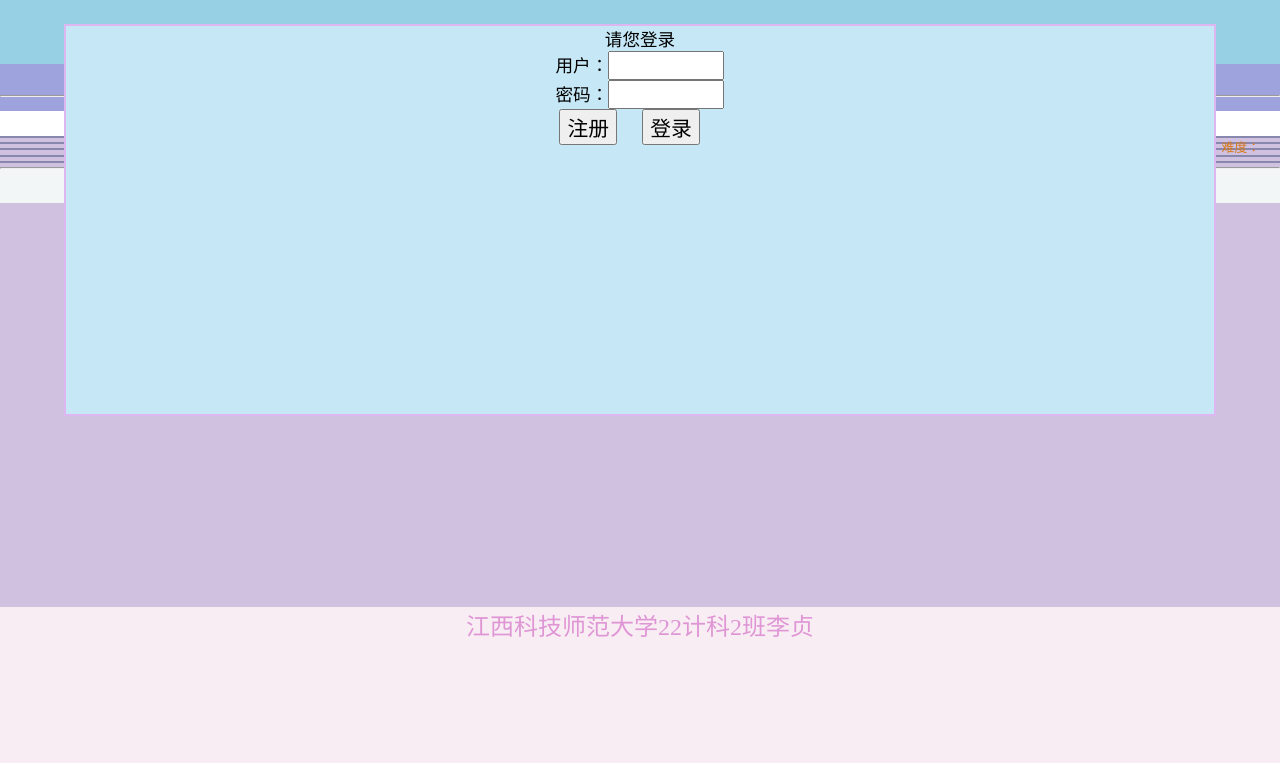
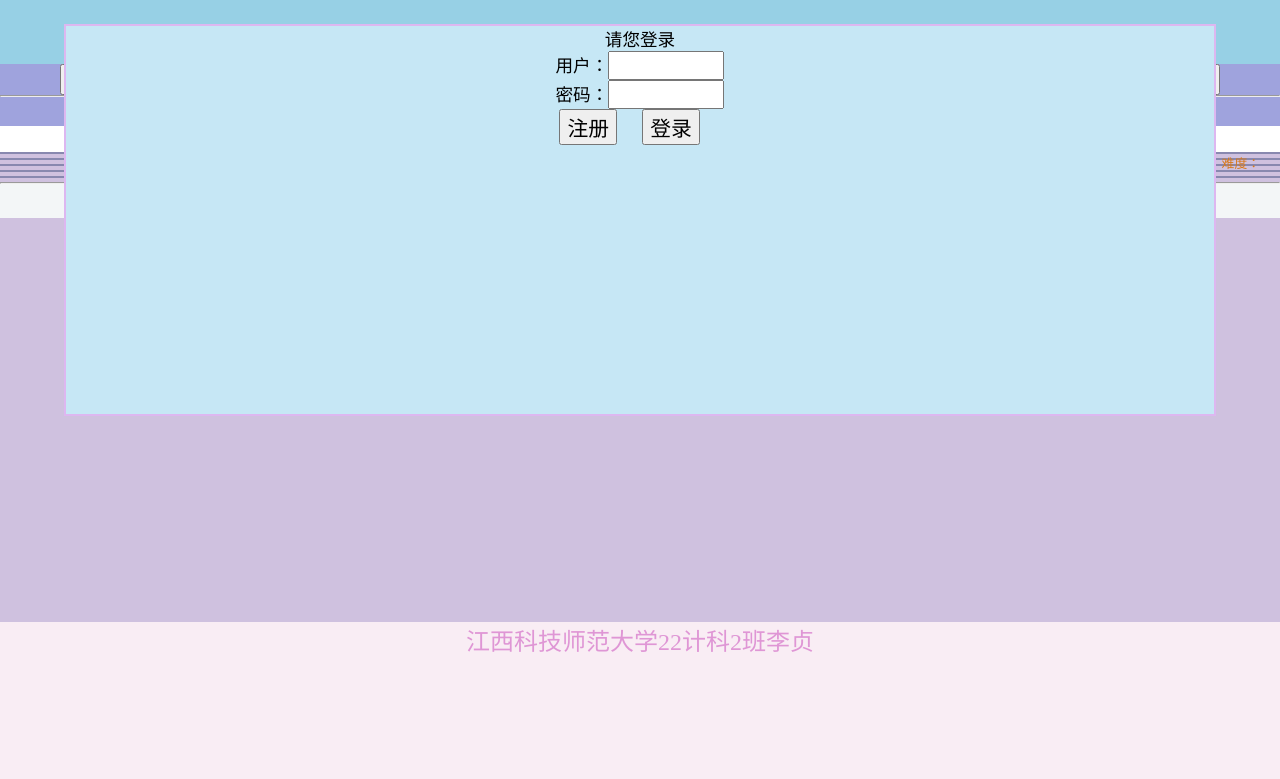
Before and after one commit to lz-cyber/lz-cyber.github.io, a plain HTML site: page CET6/index.html in a window 1280 px wide. Shown: the part 54-833 px from the top of the page. Drawn offline with Linux system fonts and the light colour scheme.

Commit message:
Update view.css

```diff
--- a/CET6/view.css
+++ b/CET6/view.css
@@ -14,17 +14,17 @@
     height: 15% ;
     position: relative;
        }
-    nav{ height: 6% ;
+    nav{ height: 8% ;
         background-color: rgb(159, 163, 221);}
     nav button{
      font-size: 1em;
        }
     button.small{
-     width: 20%;
+     width: 30%;
      padding: 0.1em 0.2em;
      }
     button.big{
-     width: 15%;
+     width: 30%;
      padding: 0.1em 0.5em;
      }
     main{
```
